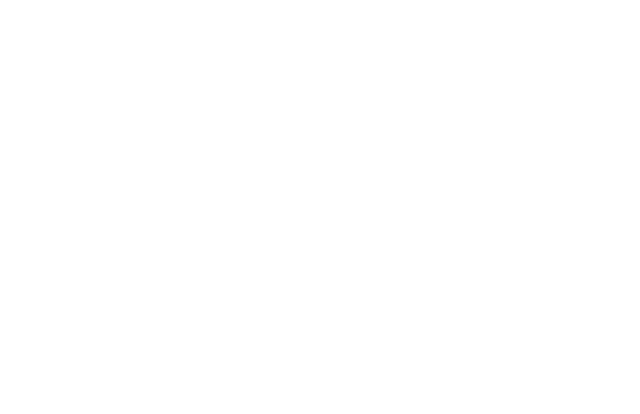
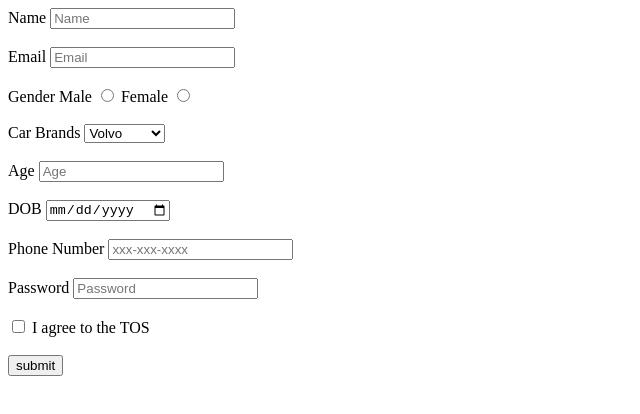
Before and after one commit to acciojob/signup-form-car-BYREDDI, a website: page main.html in a window 1280 px wide. Shown: the whole page, without its empty margins (0-640 px from the left). Drawn offline with Linux system fonts and the light colour scheme.

Commit message:
created a submission

```diff
--- a/main.html
+++ b/main.html
@@ -10,7 +10,35 @@
 	<!-- the entire body must be written by student -->
     <script type="text/javascript" src="./script.js">
 </script>
-
+<form method="post">
+	<label for="name">Name</label>
+	<input type="text" id="name" placeholder="Name" required><br><br>
+	<label for="email">Email</label>
+	<input type="email" id="email" placeholder="Email" required><br><br>
+	<label for="radio">Gender</label>
+	<label for="gender_m">Male</label>
+	<input type="radio" id="gender_m" name="gender" required>
+	<label for="gender_f">Female</label>
+	<input type="radio" id="gender_f" name="gender" required><br><br>
+	<label for="cars">Car Brands</label>
+    <select name="cars" id="cars" aria-required>
+    <option value="volvo">Volvo</option>
+    <option value="saab">Saab</option>
+    <option value="mercedes">Mercedes</option>
+    <option value="audi">Audi</option>
+    </select><br><br>
+	<label for="age">Age</label>
+	<input type="number" id="age" placeholder="Age" required><br><br>
+	<label for="dob">DOB</label>
+	<input type="date" id="dob" required><br><br>
+	<label for="tel">Phone Number</label>
+	<input type="number" id="tel" placeholder="xxx-xxx-xxxx"><br><br>
+	<label for="password">Password</label>
+	<input type="password" id="password" placeholder="Password" required><br><br>
+	<input type="checkbox" id="tos" required>
+	<label for="tos"> I agree to the TOS</label><br><br>
+	<button type="submit">submit</button>
+</form>
 </body>
 
 </html>
```
